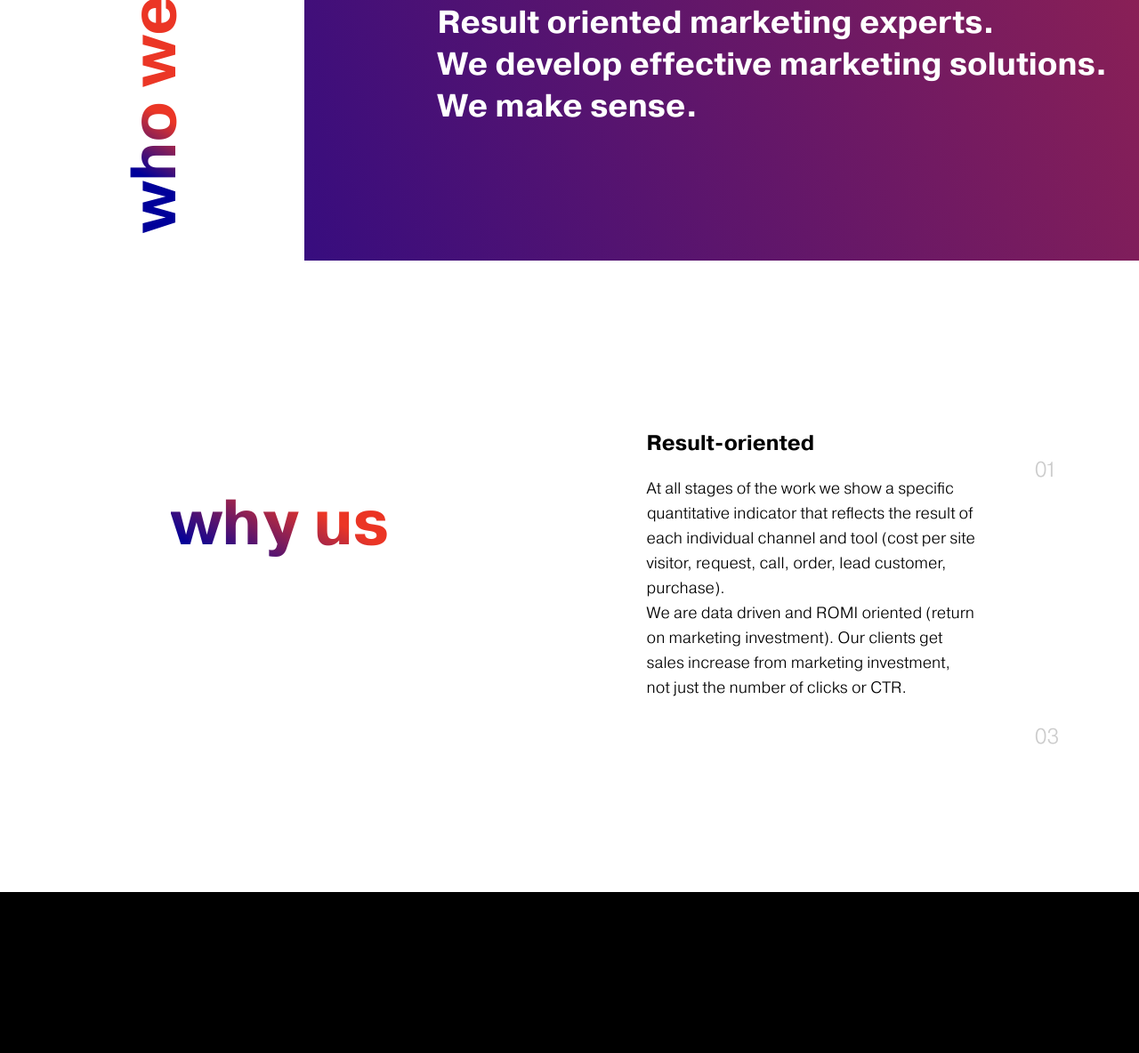
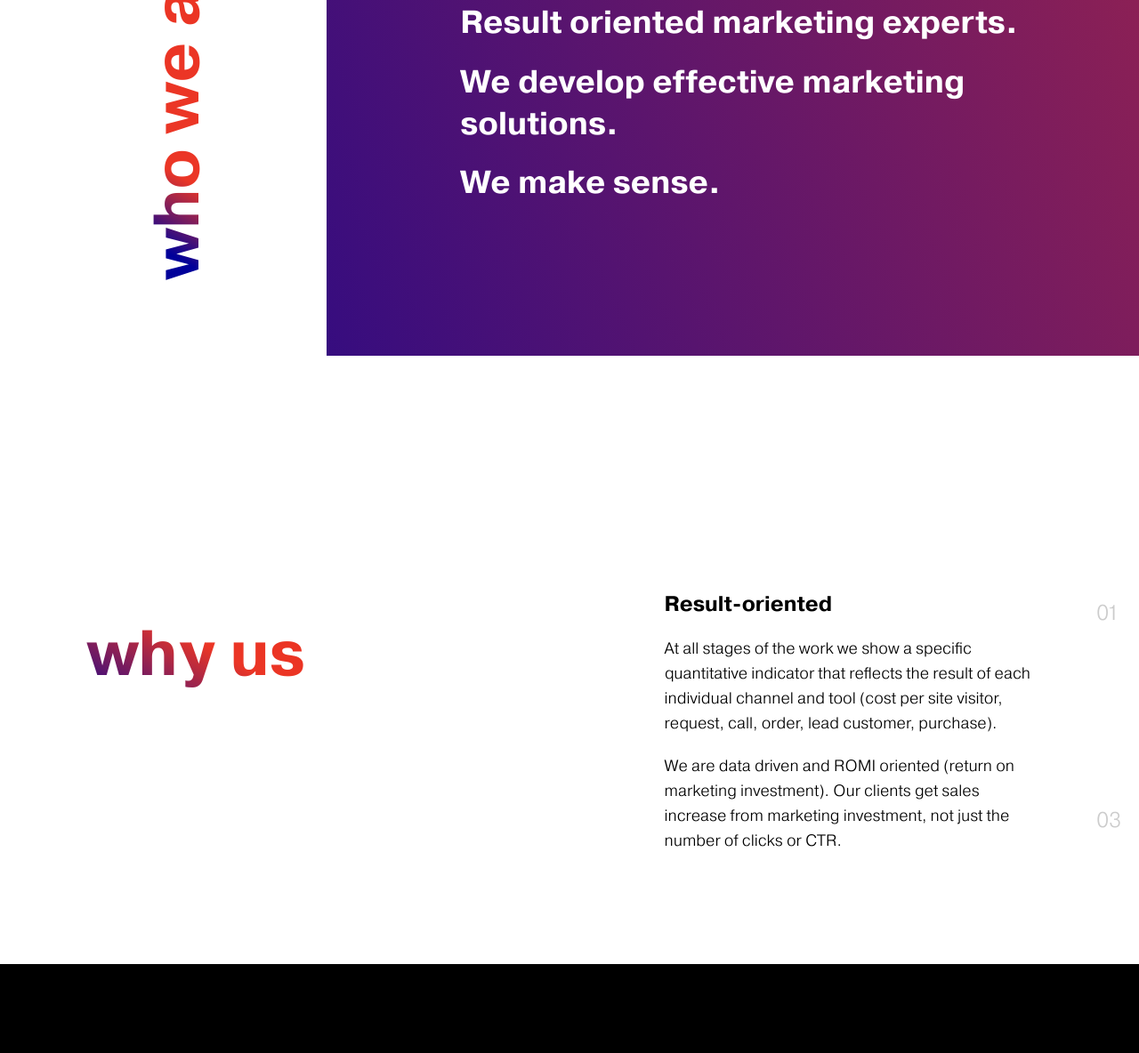
Before and after one commit to Kateryna2/SenstersLayout, a website: page src/views/index.html in a window 1280 px wide. Shown: the part 1072-2256 px from the top of the page at 89% size. Drawn offline with nearby package versions, Linux system fonts and the light colour scheme; files that its build step writes are made by us from their sources; files whose address does not match are found by name.

Commit message:
first page change of layout

```diff
--- a/src/styles/components/main-page.scss
+++ b/src/styles/components/main-page.scss
@@ -7,6 +7,10 @@
   background-size: 600% 100%;
   animation: gradient 3s linear infinite;
   animation-direction: alternate;
+
+  & p{
+    padding-bottom: 20px;
+  }
 
   @keyframes gradient {
     0% {background-position: 0}
@@ -40,41 +44,36 @@
     margin-left: auto;
   }
   @media screen and (min-width: $max-md + 1px){
-    max-width: 90%;
+    max-width: 88%;
   }
 }
 
 .info-block-section {
   position: relative;
+  padding-top: 100px;
 }
 
 .title-info-block {
-  position: absolute;
-  left: 15%;
-  top: 40px;
+  position: relative;
+  top: 0;
+  padding-left: 43px;
+  padding-bottom: 40px;
 
 
-  @media screen and (min-width: $max-lg + 1px){
-    top: 250px;
+  @media screen and (min-width: $max-sm + 1px){
+    top: 190px;
   }
 
 }
 
 .info-block {
-  margin-top: 160px;
   align-items: center;
   position: relative;
-  margin-right: 10%;
-  margin-bottom: 100px;
   scroll-behavior: smooth;
-  float: left;
-  width: 90%;
-
+  width: 100%;
   justify-content: flex-end;
-  padding-left: 43px;
 
   &::-webkit-scrollbar {
-    margin-right: 300px;
     width: 4px;
   }
 
@@ -89,7 +88,6 @@
 
   &--inside {
     margin-right: 5%;
-    margin-left: 5%;
     display: flex;
     flex-direction: column;
     flex-wrap: wrap;
@@ -100,28 +98,30 @@
 
   @media screen and (min-width: $max-sm + 1px){
     overflow-y: scroll;
-    height: 450px;
+    height: 350px;
   }
 
-  @media screen and (min-width: 1920px){
-    width: 70%;
-    margin-left: 15%;
-    margin-right: 15%;
-  }
+  //@media screen and (min-width: 1920px){
+  //  width: 70%;
+  //  margin-left: 10%;
+  //  margin-right: 20%;
+  //}
 }
 
 
 .text--info-block {
-  width: 100%;
   font-size: 18px;
   line-height: 28px;
   font-weight: 100;
   position: relative;
   padding-top: 30px;
-  padding-left: 30px;
-  margin-right: 5%;
+  padding-left: 43px;
+  //margin-right: 5%;
 
 
+  & p{
+    padding-bottom: 20px;
+  }
   &:before {
     content: url("../img/sprites/sprite.svg#1");
     position: absolute;
@@ -138,7 +138,7 @@
   &--second {
 
     @media screen and (min-width: $max-sm + 1px){
-    margin-top: 30px;
+    //margin-top: 30px;
       width: 320px;
     }
 
@@ -149,18 +149,18 @@
   }
 
   &--third {
-    margin-right: 0;
+    //margin-right: 0;
           &:before {
     content: url("../img/sprites/sprite.svg#3");
-    margin-right: 0;
+    //margin-right: 0;
   }
   }
 
   @media screen and (min-width: $max-sm + 1px) {
     width: 500px;
-    height: 450px;
+    height: 350px;
     margin-right: 0;
-    padding-left: 130px;
+    padding-left: 80px;
 
     &:before {
       left: 0;
@@ -175,9 +175,9 @@
   flex-wrap: wrap;
   flex-direction: row;
   position: absolute;
-  right: 5%;
+  right: -35px;
   top: 650px;
-  height: 450px;
+  height: 350px;
   width: 100%;
   justify-content: space-around;
 
@@ -185,15 +185,15 @@
     display: flex;
     flex-direction: column;
     width: auto;
-    top: 160px;
+    top: 230px;
   }
 
   @media screen and (min-width: $max-lg + 1px){
-    right: 7%;
+    //right: 3%;
   }
 
   @media screen and (min-width: 1920px){
-    right: 13%;
+    //right: 5%;
   }
 
 
@@ -211,8 +211,3 @@
     }
   }
 }
-
-
-.paragraph {
-  padding-bottom: 30px;
-}
--- a/src/views/index.html
+++ b/src/views/index.html
@@ -26,16 +26,16 @@
         </div>
     </div>
 
-    <section class="info-block-section">
+    <section class="info-block-section container flex-container">
         <h3 class="title-colours--big title-info-block">why us</h3>
         <div class="info-block-scroll">
             <a href="#first" id="begin" class="info-block-scroll--number js-info-block-number">01</a>
             <a href="#second" class="info-block-scroll--number js-info-block-number transparent">02</a>
             <a href="#third"  id="end" class="info-block-scroll--number js-info-block-number">03</a>
         </div>
-        <div class="flex-container info-block js-info-block">
+        <div class="info-block js-info-block">
 
-            <div class="container info-block--inside">
+            <div class=" info-block--inside">
                 <div class="text text--info-block text--info-block--first js-text-infoblock" id="first">
                     <h3 class="title--small">Result-oriented</h3>
                     <p>At all stages of the work we show a specific quantitative indicator that
```
